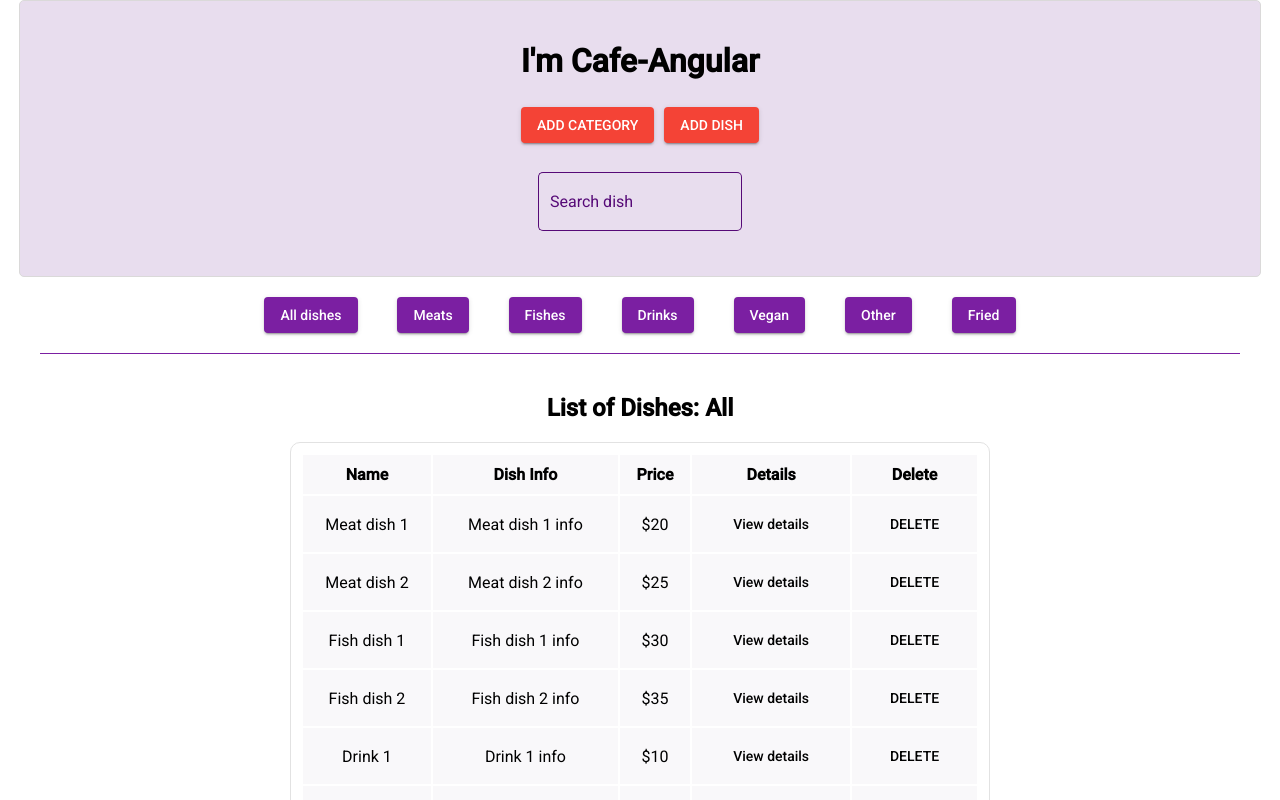
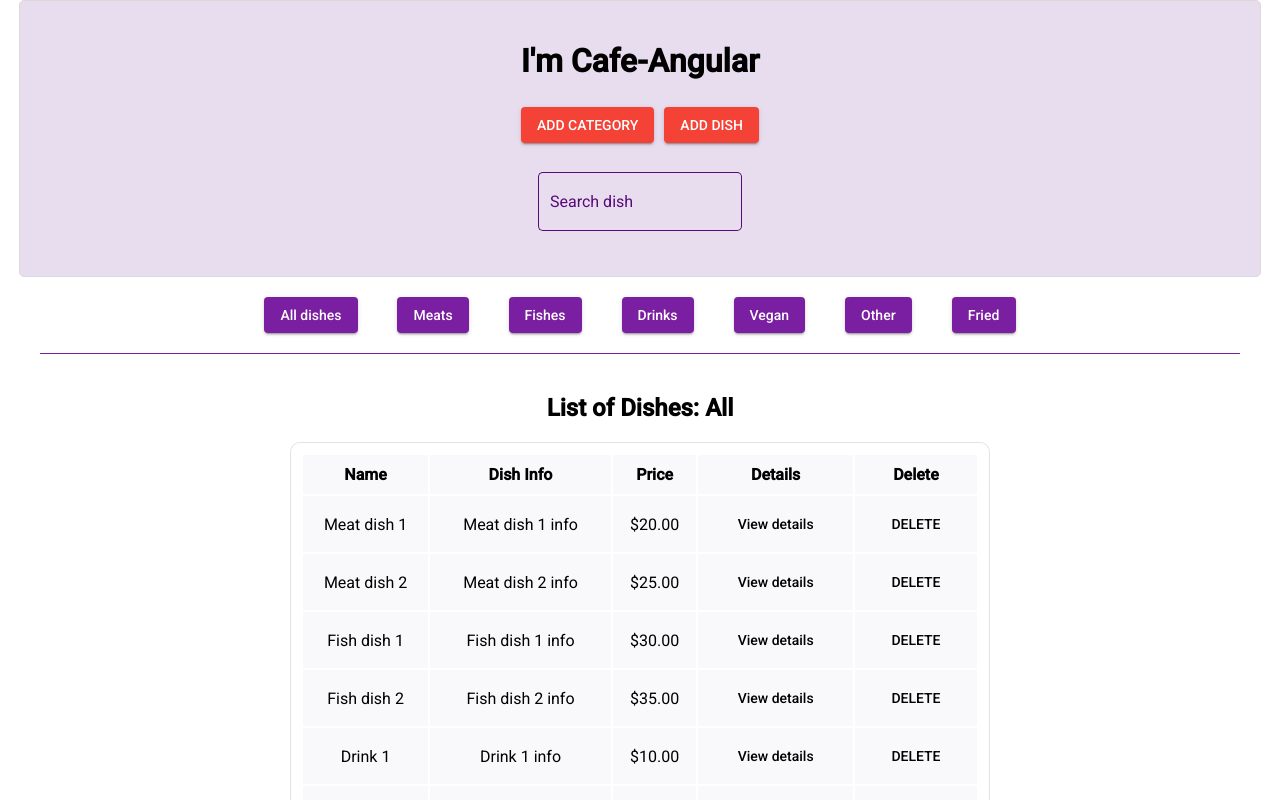
Before and after one commit to anna-manorik/cafe-angular, an Angular app in the folder cafe-angular/: page / in a window 1280 px wide. Shown: the top 800 px of the page. Built offline with nearby package versions, Linux system fonts and the light colour scheme; data requests are answered from the project's data file.

Commit message:
Update dishes-list.component.html

```diff
--- a/cafe-angular/src/app/menu/dishes-list/dishes-list.component.html
+++ b/cafe-angular/src/app/menu/dishes-list/dishes-list.component.html
@@ -21,7 +21,7 @@
       <tr *ngFor="let dish of dishes">
         <td>{{ dish.title }}</td>
         <td>{{ dish.discription }}</td>
-        <td>${{ dish.price }}</td>
+        <td>${{ dish.price }}.00</td>
         <td><a mat-button (click)="openDialog(dish.id)">View details</a></td>
         <td><a mat-button (click)="deleteDish(dish.id)">DELETE</a></td>
       </tr>
```
